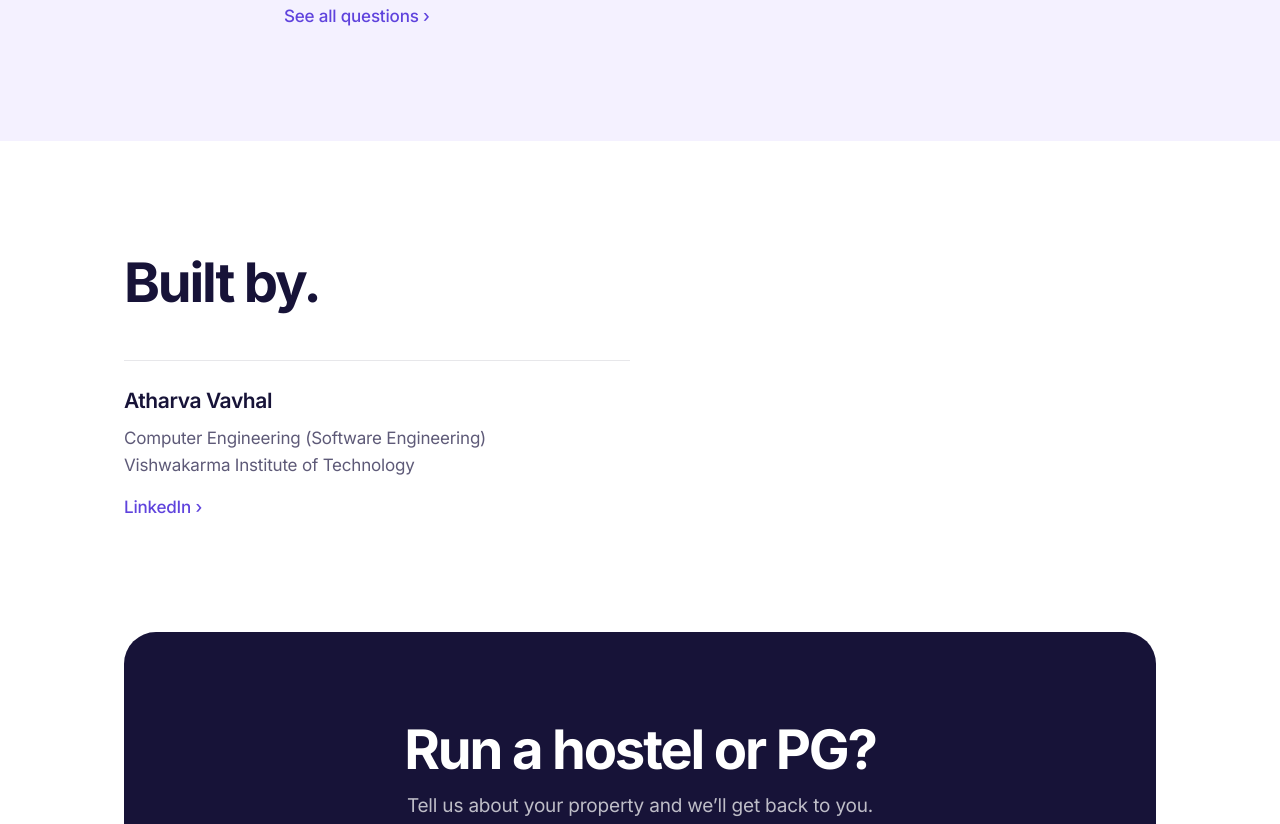
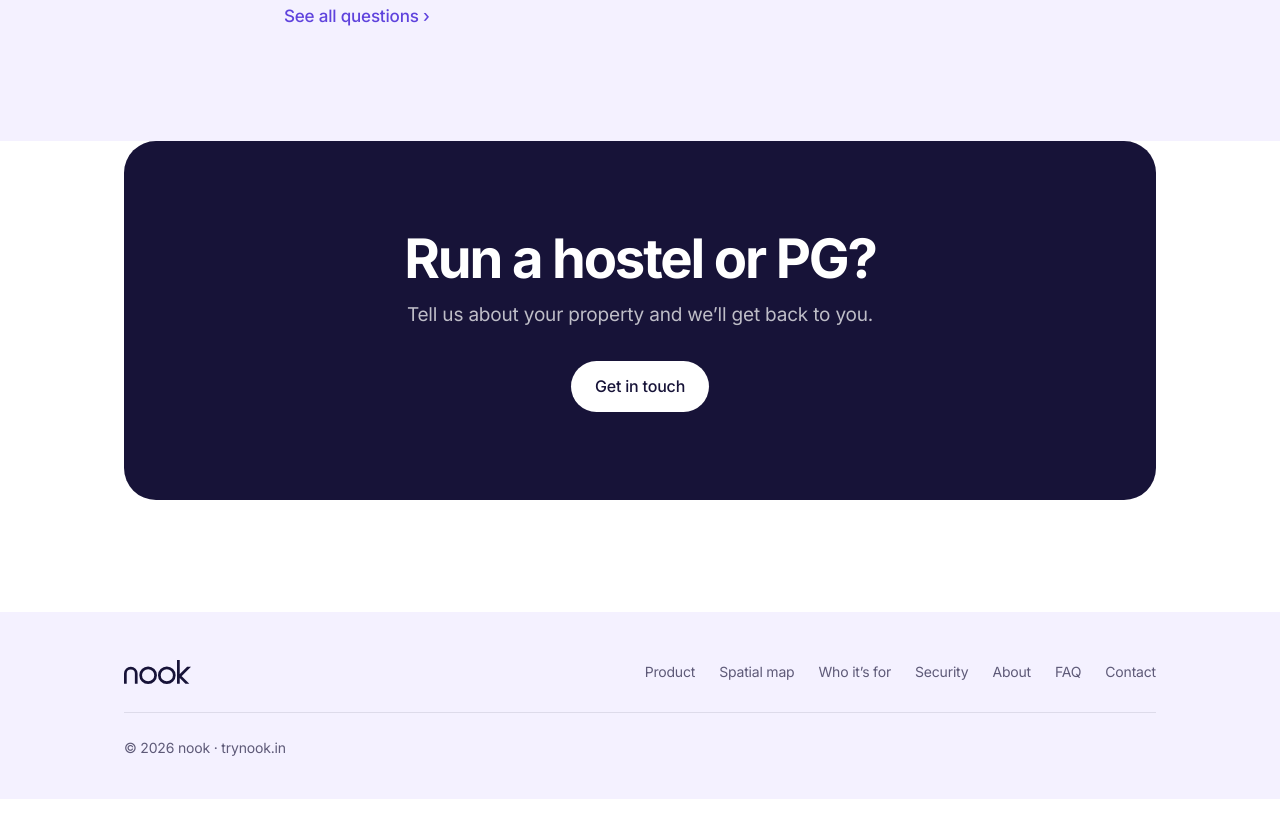
Before and after one commit to AtharvaVavhal/trynook, a plain HTML site: page site.html in a window 1280 px wide. Shown: the part 9130-9954 px from the top of the page. After the commit the page ends 9929 px from the top, so only its background shows below. Drawn offline with Linux system fonts and the light colour scheme.

Commit message:
Remove team sections and developer credits

```diff
--- a/site.html
+++ b/site.html
@@ -527,19 +527,6 @@
       </div>
     </section>
 
-    <section class="block" id="team" aria-labelledby="team-h">
-      <div class="wrap">
-        <h2 id="team-h" class="reveal">Built by.</h2>
-        <ul class="people">
-          <li class="reveal">
-            <h3>Atharva Vavhal</h3>
-            <p>Computer Engineering (Software Engineering)<br>Vishwakarma Institute of Technology</p>
-            <a class="textlink" href="https://www.linkedin.com/in/atharva-vavhal/" target="_blank" rel="noopener noreferrer" aria-label="Atharva Vavhal on LinkedIn (opens in a new tab)">LinkedIn <span aria-hidden="true">›</span></a>
-          </li>
-        </ul>
-      </div>
-    </section>
-
     <section class="cta reveal" aria-labelledby="cta-h">
       <h2 id="cta-h">Run a hostel or PG?</h2>
       <p>Tell us about your property and we’ll get back to you.</p>
@@ -553,7 +540,7 @@
         <img src="assets/svg/nook-logo-primary.svg" alt="nook" height="24">
         <nav aria-label="Footer"><a href="product.html">Product</a><a href="spatial-map.html">Spatial map</a><a href="who-its-for.html">Who it’s for</a><a href="security.html">Security</a><a href="about.html">About</a><a href="faq.html">FAQ</a><a href="mailto:hello@trynook.in">Contact</a></nav>
       </div>
-      <p class="small">© 2026 nook · trynook.in · Developed by Atharva Vavhal</p>
+      <p class="small">© 2026 nook · trynook.in</p>
     </div>
   </footer>
 
```
Also changed, not shown: about.html (+2 -10 lines), faq.html (+1 -1 lines), product.html (+1 -1 lines), security.html (+1 -1 lines), spatial-map.html (+1 -1 lines), who-its-for.html (+1 -1 lines).
